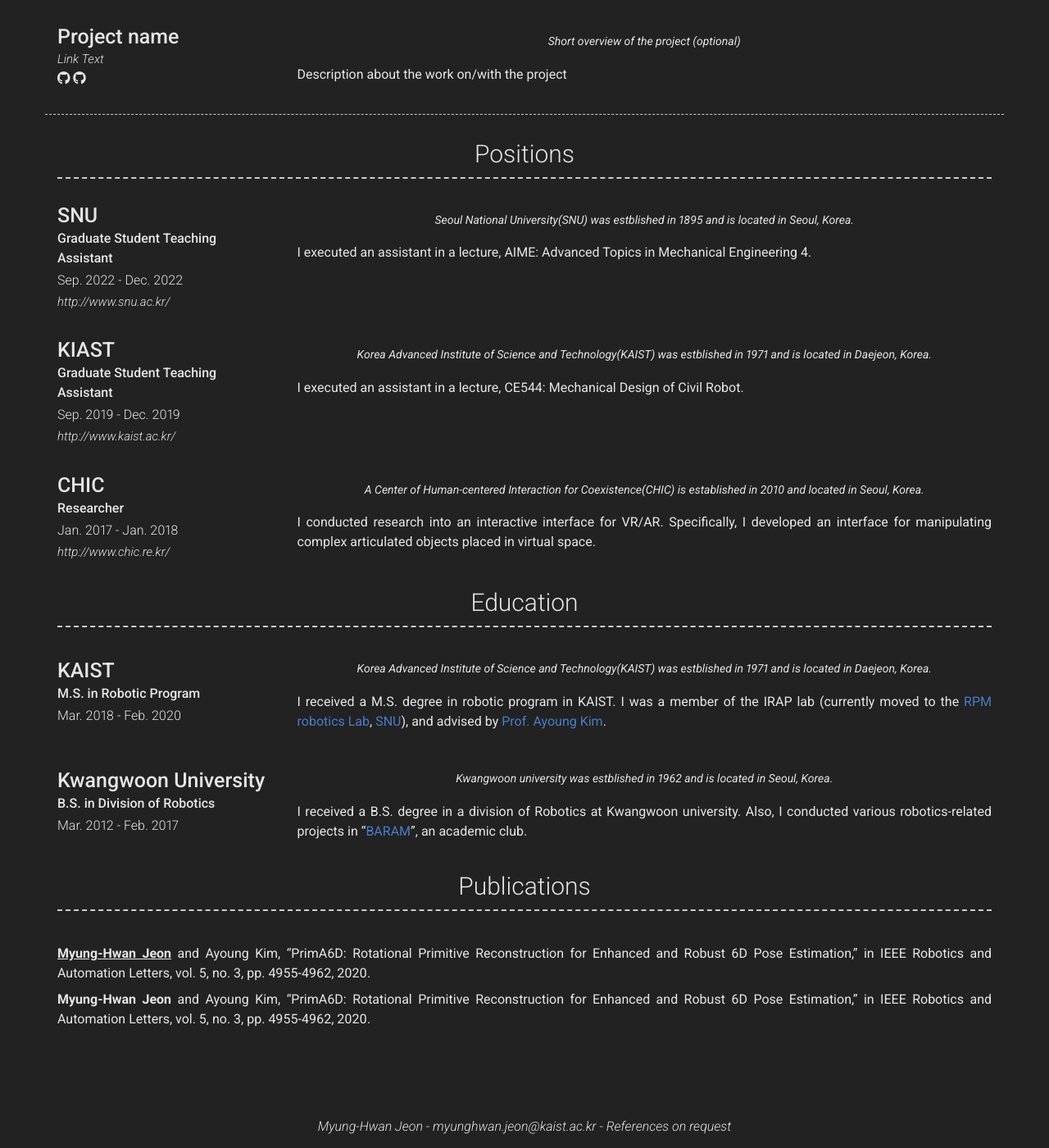
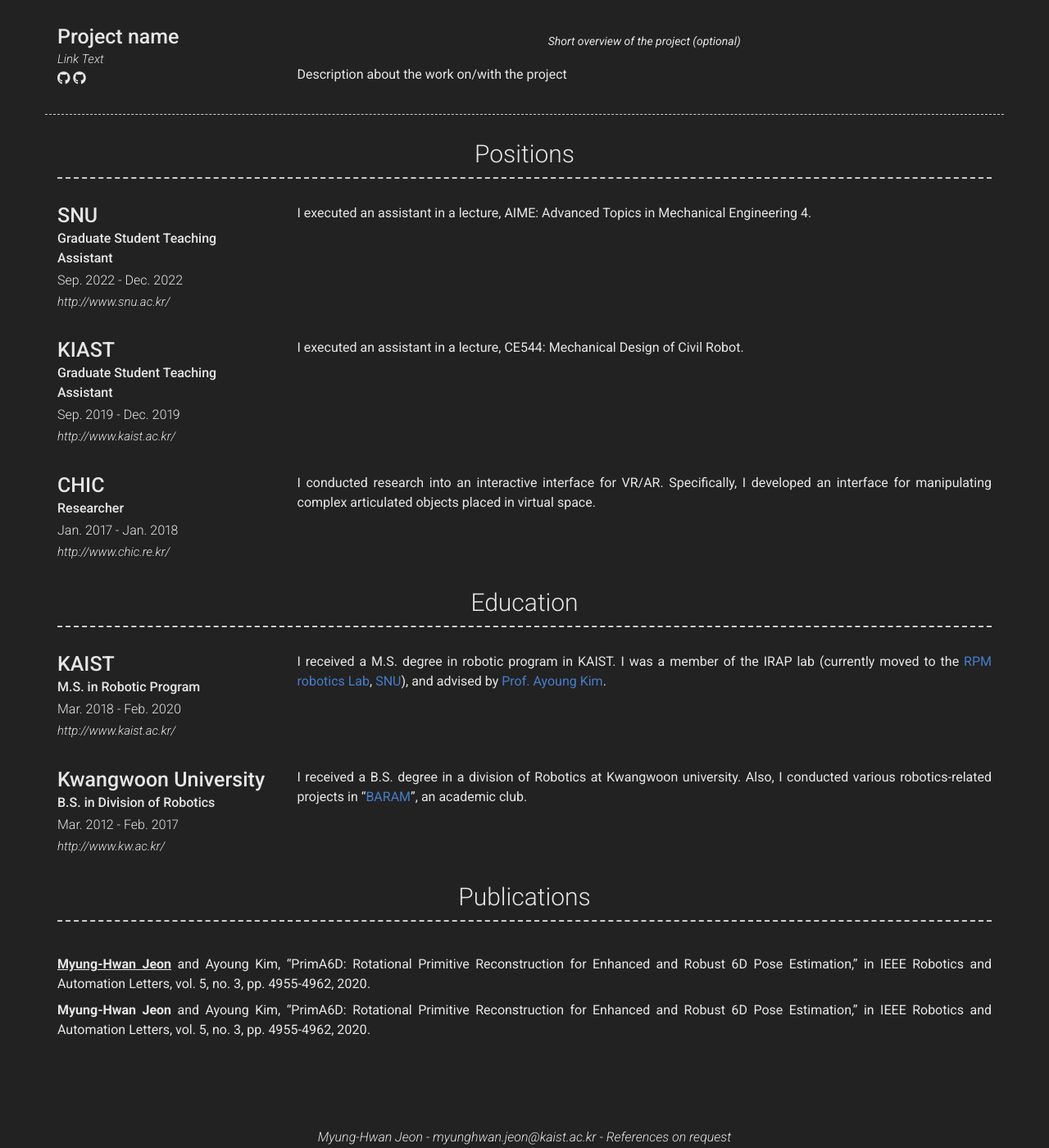
Before and after one commit to MyungHwanJeon/MyungHwanJeon.github.io, a Jekyll site: the page built from index.md, in a window 1280 px wide and 1400 px high, scrolled down 726 px. Shown: the whole window at 82% size. Built offline with Jekyll 4.4.1, drawn with Linux system fonts in a browser that asks for light colours; nearby versions of some CDN libraries; some of the changed lines change nothing that is shown.

Commit message:
Update _config.yml

```diff
--- a/_config.yml
+++ b/_config.yml
@@ -89,8 +89,8 @@
         sub_title: Graduate Student Teaching Assistant
         caption: Sep. 2022 - Dec. 2022
         link: http://www.snu.ac.kr/
-        quote: >
-          Seoul National University(SNU) was estblished in 1895 and is located in Seoul, Korea.
+        #quote: >
+        #  Seoul National University(SNU) was estblished in 1895 and is located in Seoul, Korea.
         description: | # this will include new lines to allow paragraphs
           I executed an assistant in a lecture, AIME: Advanced Topics in Mechanical Engineering 4.
 
@@ -99,8 +99,8 @@
         sub_title: Graduate Student Teaching Assistant
         caption: Sep. 2019 - Dec. 2019
         link: http://www.kaist.ac.kr/
-        quote: >
-          Korea Advanced Institute of Science and Technology(KAIST) was estblished in 1971 and is located in Daejeon, Korea.
+        #quote: >
+        #  Korea Advanced Institute of Science and Technology(KAIST) was estblished in 1971 and is located in Daejeon, Korea.
         description: | # this will include new lines to allow paragraphs
           I executed an assistant in a lecture, CE544: Mechanical Design of Civil Robot.
 
@@ -109,8 +109,8 @@
         sub_title: Researcher
         caption: Jan. 2017 - Jan. 2018
         link: http://www.chic.re.kr/
-        quote: >
-          A Center of Human-centered Interaction for Coexistence(CHIC) is established in 2010 and located in Seoul, Korea.
+        #quote: >
+        #  A Center of Human-centered Interaction for Coexistence(CHIC) is established in 2010 and located in Seoul, Korea.
         description: | # this will include new lines to allow paragraphs
           I conducted research into an interactive interface for VR/AR. Specifically, I developed an interface for manipulating complex articulated objects placed in virtual space.
 
@@ -132,8 +132,9 @@
         title: KAIST
         sub_title: M.S. in Robotic Program
         caption: Mar. 2018 - Feb. 2020
-        quote: >
-          Korea Advanced Institute of Science and Technology(KAIST) was estblished in 1971 and is located in Daejeon, Korea.
+        link: http://www.kaist.ac.kr/
+        #quote: >
+        #  Korea Advanced Institute of Science and Technology(KAIST) was estblished in 1971 and is located in Daejeon, Korea.
         description: | # this will include new lines to allow paragraphs
           I received a M.S. degree in robotic program in KAIST. I was a member of the IRAP lab (currently moved to the [RPM robotics Lab](https://rpm.snu.ac.kr), [SNU](https://www.snu.ac.kr)), and advised by [Prof. Ayoung Kim](https://ayoungk.github.io/).
 
@@ -141,8 +142,9 @@
         title: Kwangwoon University
         sub_title: B.S. in Division of Robotics
         caption: Mar. 2012 - Feb. 2017
-        quote: >
-          Kwangwoon university was estblished in 1962 and is located in Seoul, Korea.
+        link: http://www.kw.ac.kr/
+        #quote: >
+        #  Kwangwoon university was estblished in 1962 and is located in Seoul, Korea.
         description: | # this will include new lines to allow paragraphs
           I received a B.S. degree in a division of Robotics at Kwangwoon university. Also, I conducted various robotics-related projects in "[BARAM](https://cafe.naver.com/roboticsbaram)", an academic club.
 
```
